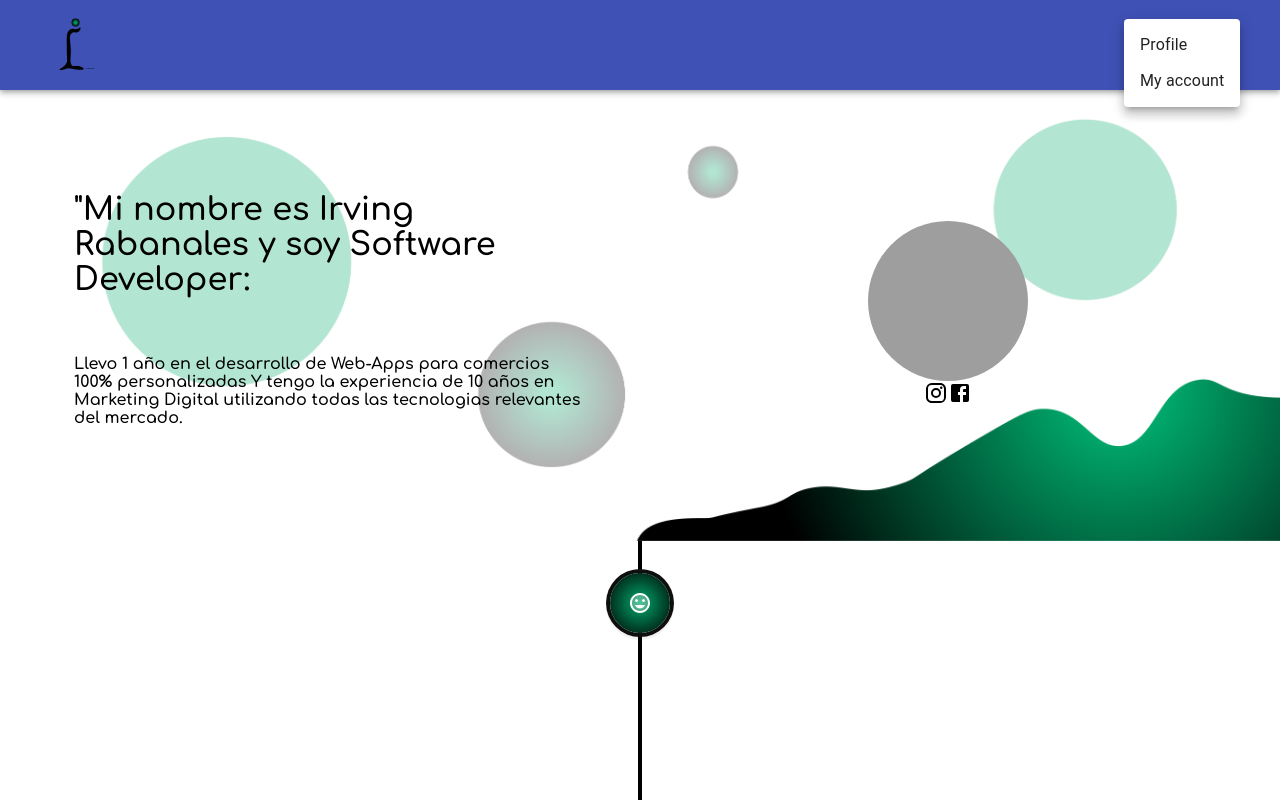
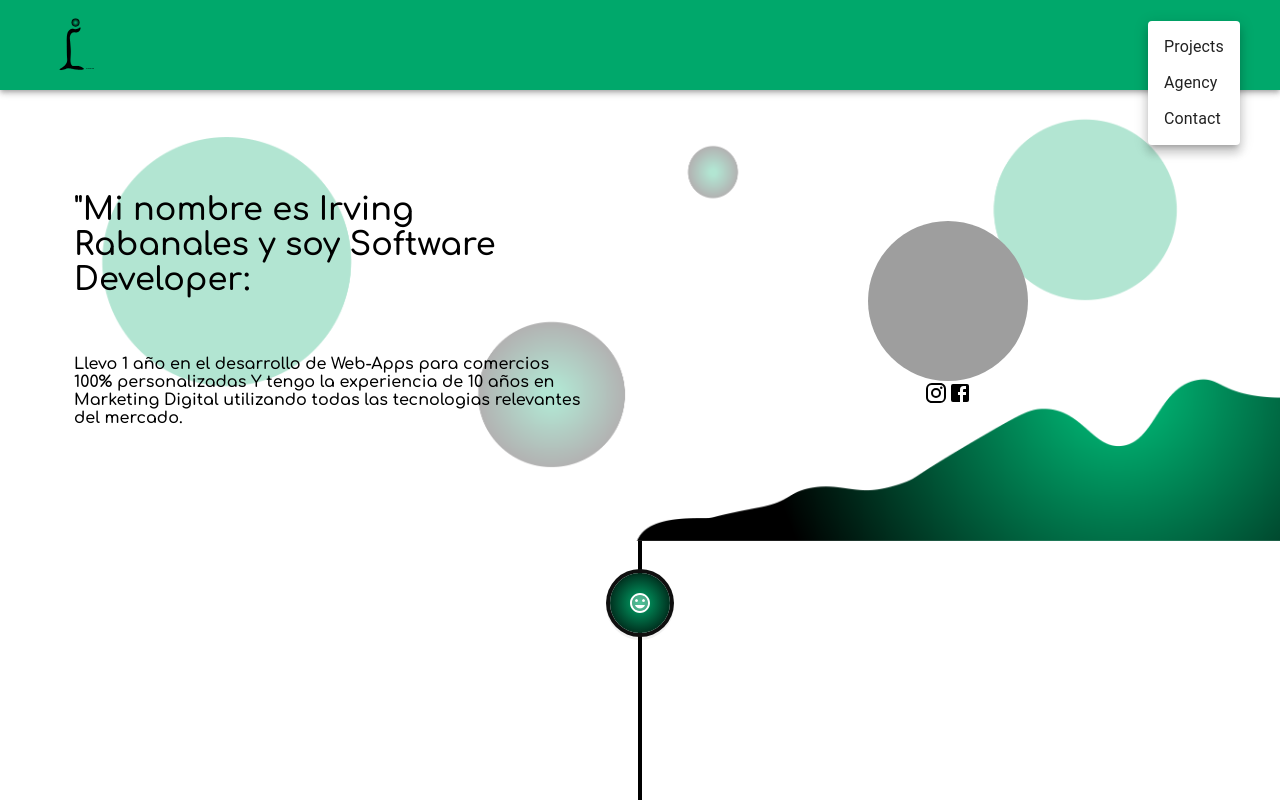
Before and after one commit to i-dev27/portafolio, a React (Create React App) app: page / in a window 1280 px wide. Both pictures are taken after a click on the button "menu". Shown: the top 800 px of the page. Built offline with nearby package versions, Linux system fonts and the light colour scheme; grey boxes are pictures that could not be loaded; the HTML template or start-up script is replaced by a standard one; what react-animations would draw is missing.

Commit message:
content-4version

```diff
--- a/src/components/Navbar.jsx
+++ b/src/components/Navbar.jsx
@@ -3,37 +3,34 @@ import React from 'react';
 import Projects from "./Projects.jsx";
 import Agency from "./Agency";
 import Contact from "./Contact.jsx";
-import { Link, BrowserRouter, Route } from "react-router-dom";
+import { Link, BrowserRouter, Route, Switch } from "react-router-dom";
 import { RemoveCircle } from '@material-ui/icons';
-import { makeStyles } from '@material-ui/core/styles';
+import { createMuiTheme, makeStyles, ThemeProvider } from '@material-ui/core/styles';
 import AppBar from '@material-ui/core/AppBar';
 import Toolbar from '@material-ui/core/Toolbar';
 import Typography from '@material-ui/core/Typography';
 import IconButton from '@material-ui/core/IconButton';
 import MenuIcon from '@material-ui/icons/Menu';
 import AccountCircle from '@material-ui/icons/AccountCircle';
-import Switch from '@material-ui/core/Switch';
 import FormControlLabel from '@material-ui/core/FormControlLabel';
 import FormGroup from '@material-ui/core/FormGroup';
 import MenuItem from '@material-ui/core/MenuItem';
 import Menu from '@material-ui/core/Menu';
+import { red } from '@material-ui/core/colors';
 
 const useStyles = makeStyles((theme) => ({
     root: {
       flexGrow: 1,
+    },
 
-
-    },
     menuButton: {
       marginRight: theme.spacing(2),
+    },
 
-    },
     title: {
       flexGrow: 1,
-
     },
   }));
-
 
  function Navbar() {
     const classes = useStyles();
@@ -56,7 +53,8 @@ const useStyles = makeStyles((theme) => ({
             return (
 
               <div className={classes.root}>
-                <AppBar color="primary" position="static">
+
+                <AppBar style={{background: '#00a86b'}}  position="static">
                   <Toolbar>
                  <Typography  className={classes.title}>
                 <img src="./images/Logois.svg" alt="Logo Image" className="logo" />
@@ -71,6 +69,7 @@ const useStyles = makeStyles((theme) => ({
               >
                 <MenuIcon />
               </IconButton>
+
               <Menu
                 id="menu-appbar"
                 anchorEl={anchorEl}
@@ -86,13 +85,25 @@ const useStyles = makeStyles((theme) => ({
                 open={open}
                 onClose={handleClose}
               >
-                <MenuItem onClick={handleClose}>Profile</MenuItem>
-                <MenuItem onClick={handleClose}>My account</MenuItem>
+                  <BrowserRouter>
+                <MenuItem onClick={handleClose} component={Link} to="/"> Projects</MenuItem>
+                <MenuItem onClick={handleClose} component={Link} to="/Agency">Agency</MenuItem>
+                <MenuItem onClick={handleClose} component={Link} to="/Contact">Contact</MenuItem>
+
+                {/* <Switch>
+                    <Route exact path="/" component={Projects} />
+                    <Route path="/Agency" component={Agency} />
+                    <Route path="/Contact" component={Contact} />
+                    </Switch> */}
+                    </BrowserRouter>
               </Menu>
+
             </div>
+              </Toolbar>
+               </AppBar>
 
-                  </Toolbar>
-                </AppBar>
+
+
 
 
 
```
